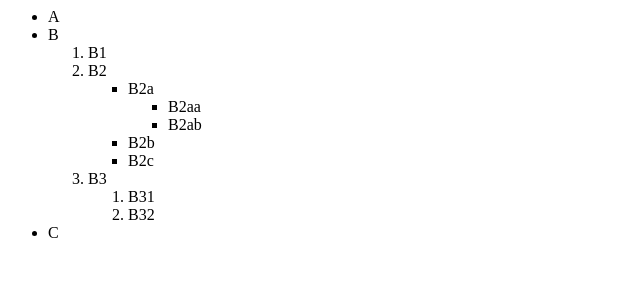
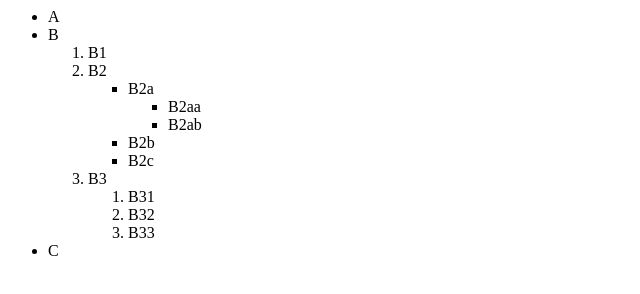
Before and after one commit to shashishankar2684/nesting-and-indentation, a plain HTML site: page index.html in a window 1280 px wide. Shown: the whole page, without its empty margins (0-640 px from the left). Drawn offline with Linux system fonts and the light colour scheme.

Commit message:
added- B33

```diff
--- a/index.html
+++ b/index.html
@@ -20,6 +20,7 @@
                 <ol>
                     <li>B31</li>
                     <li>B32</li>
+                    <li>B33</li>
                 </ol>
             </li>
         </ol>
```
